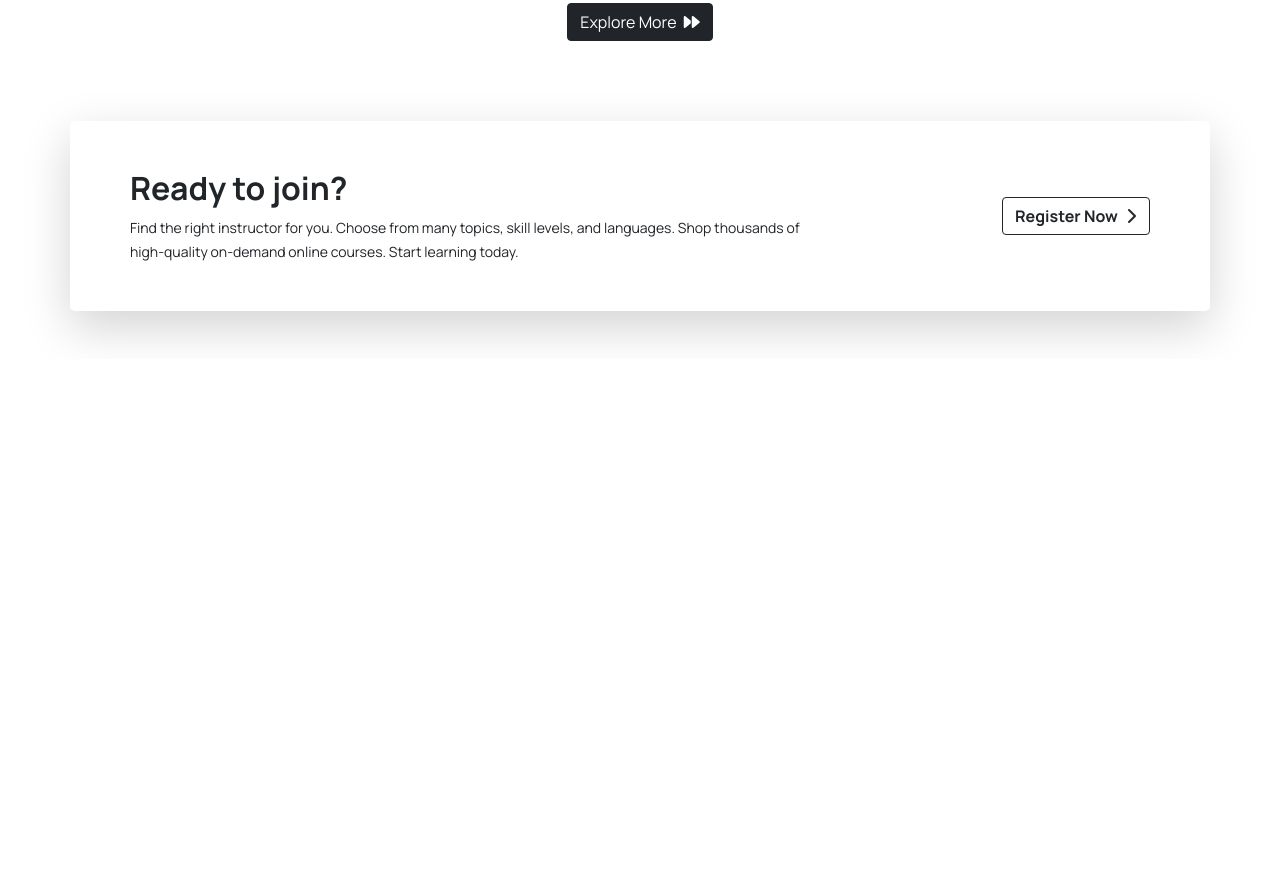
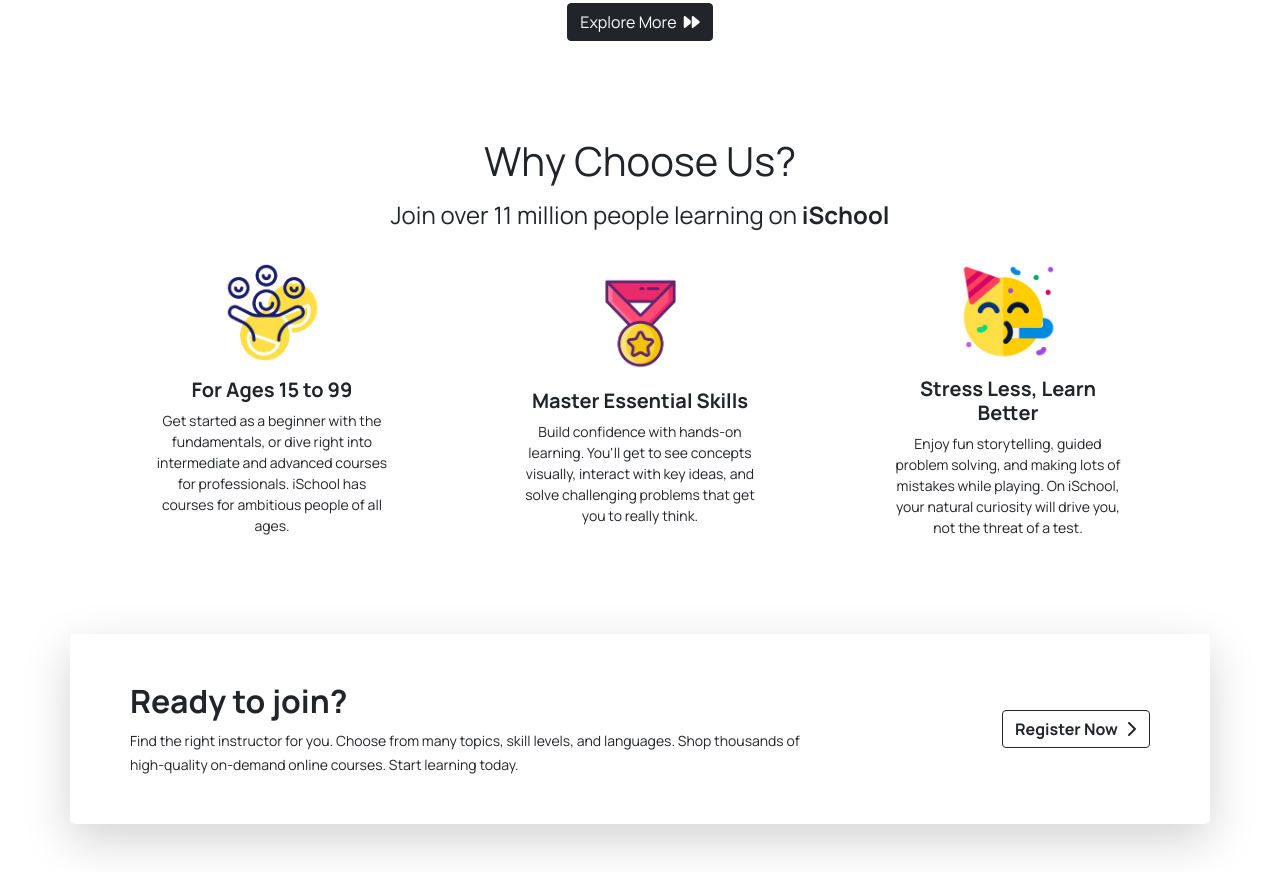
Before and after one commit to Kamronnahar-Monisha/ischool, a plain HTML site: page index.html in a window 1280 px wide. Shown: the part 1612-2484 px from the top of the page. Before the commit the page ends 1971 px from the top, so only its background shows below. Drawn offline with nearby package versions, Linux system fonts and the light colour scheme.

Commit message:
why us section added

```diff
--- a/index.html
+++ b/index.html
@@ -50,7 +50,7 @@
                             <a class="nav-link" href="#">Blogs</a>
                         </li>
                         <li class="nav-item">
-                            <a class="nav-link me-4" href="#">About Us</a>
+                            <a class="nav-link me-4" href="#why">About Us</a>
                         </li>
                         <li class="nav-item">
                             <a href="#register" class="nav-link btn btn-dark text-white py-1 my-1" href="#">
@@ -255,6 +255,33 @@
             </div>
         </section>
 
+        <!-- Why Us Section Here -->
+        <section id="why" class='container px-5'>
+            <h1 class='px-5 my-3 text-center'>Why Choose Us?</h1>
+            <h4 class='col-md-8 mx-auto text-center'>Join over 11 million people learning on <span
+                    class='fw-bolder'>iSchool</span></h4>
+            <div class='row g-4 justify-content-between align-items-center text-center pb-5'>
+                <div class='col-lg-4 col-md-6 p-5 row justify-content-center'>
+                    <img src="img/why-1.png" class='d-block w-75 px-5 mx-auto'></img>
+                    <h5 class='fw-bolder mt-3'>For Ages 15 to 99</h5>
+                    <small>Get started as a beginner with the fundamentals, or dive right into intermediate and advanced
+                        courses for professionals. iSchool has courses for ambitious people of all ages.</small>
+                </div>
+                <div class='col-lg-4 col-md-6 p-5 row justify-content-center'>
+                    <img src="img/why-2.png" class='d-block w-75 px-5 mx-auto' width="150"></img>
+                    <h5 class='fw-bolder mt-3'>Master Essential Skills</h5>
+                    <small>Build confidence with hands-on learning. You'll get to see concepts visually, interact with
+                        key ideas, and solve challenging problems that get you to really think.</small>
+                </div>
+                <div class='col-lg-4 col-md-6 p-5 row justify-content-center'>
+                    <img src="img/why-3.png" class='d-block w-75 px-5 mx-auto' width="150"></img>
+                    <h5 class='fw-bolder mt-3'>Stress Less, Learn Better</h5>
+                    <small>Enjoy fun storytelling, guided problem solving, and making lots of mistakes while playing. On
+                        iSchool, your natural curiosity will drive you, not the threat of a test.</small>
+                </div>
+            </div>
+        </section>
+
         <!-- Join Section Here -->
         <section id="register" class="container shadow-lg rounded-3">
             <div class="p-5 row align-items-center justify-content-between">
```
Also changed, not shown: img/why-1.png (added), img/why-2.png (added), img/why-3.png (added).
